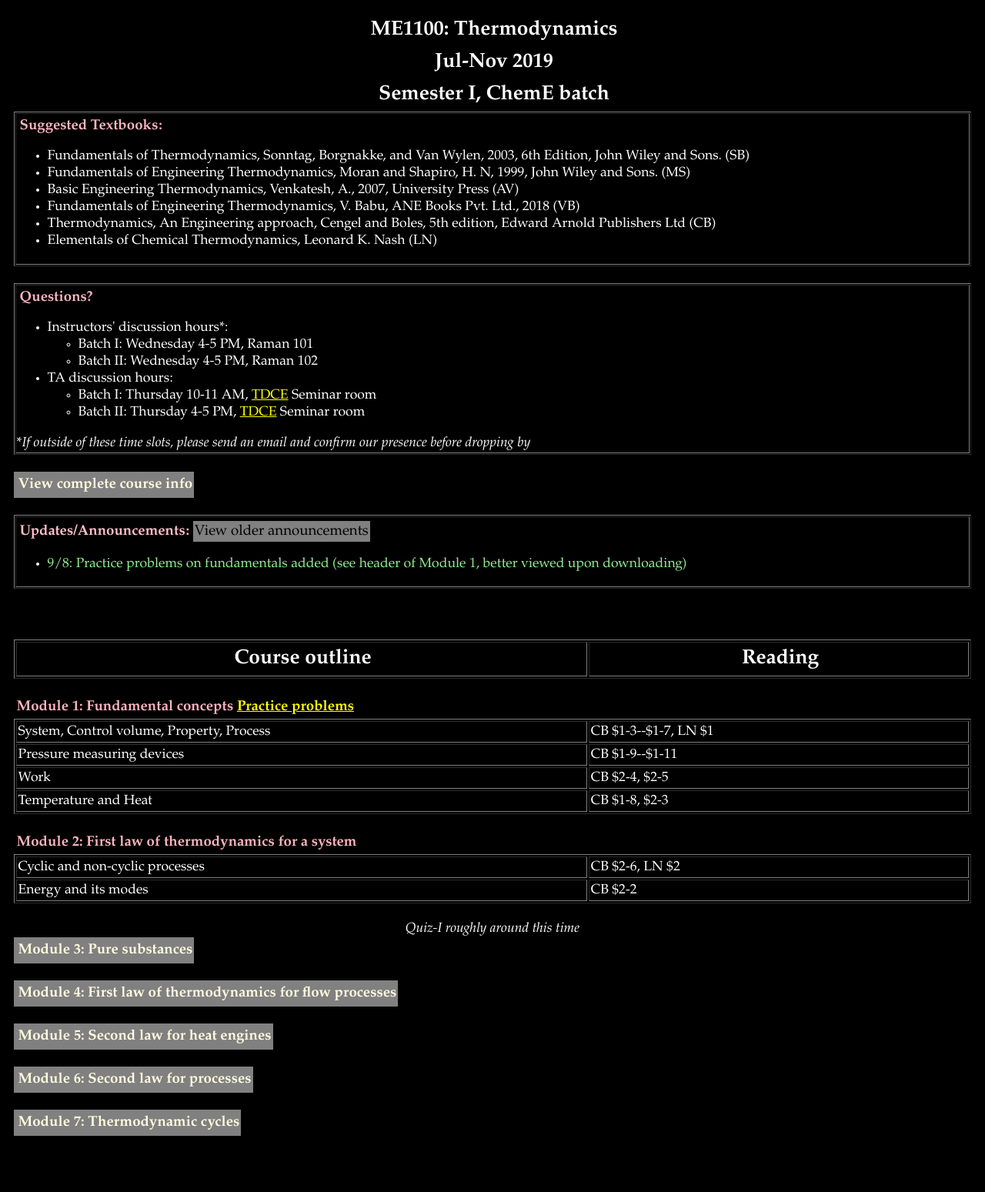
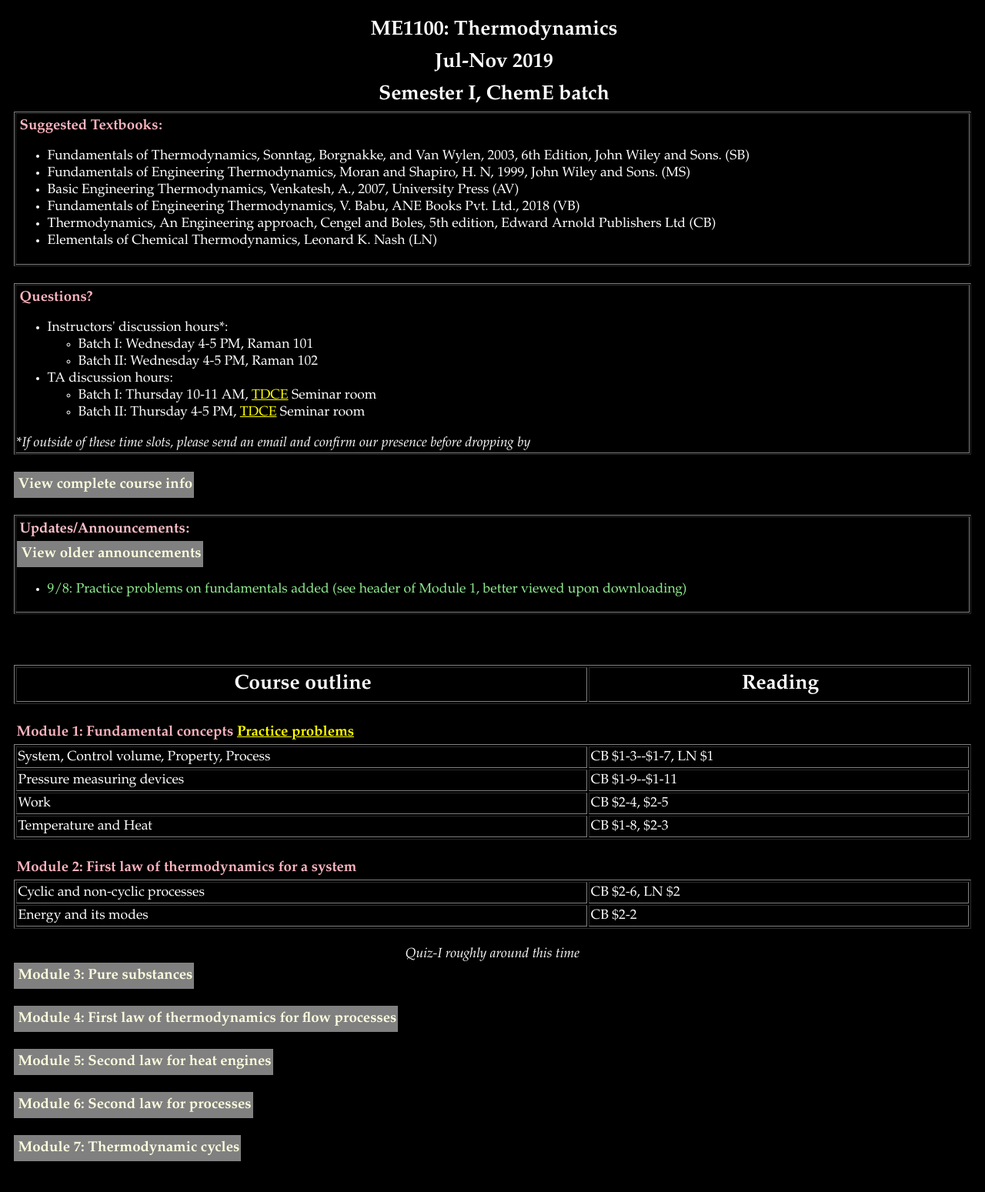
Before and after one commit to krithikasivaram/krithikasivaram.github.io, a Jekyll site: the page teaching/ME1100_Jul_Nov_2019.html, which Jekyll copies as it is, in a window 1280 px wide. Shown: the whole page at 77% size. Built offline with Jekyll 4.4.1, drawn with Linux system fonts in a browser that asks for light colours; before the commit the page ends 1516 px from its top, so only the background shows below that.

Commit message:
edit layout me1100

```diff
--- a/teaching/ME1100_Jul_Nov_2019.html
+++ b/teaching/ME1100_Jul_Nov_2019.html
@@ -199,7 +199,8 @@ Email: varuns@iitm.ac.in </li>
 <table border="1" cellspacing="1" cellpadding="1"  width="100%">
 <tr> <td width="100%">
 <h3> <font color="pink">
-Updates/Announcements:</font> <button class="collapsible">View older announcements</h3></button>
+Updates/Announcements:</font></h3>
+<button class="collapsible"><h5>View older announcements</h5></button>
 <div class="content">
 <ul>
 	<li> 23/7: Welcome to ME1100!
```
